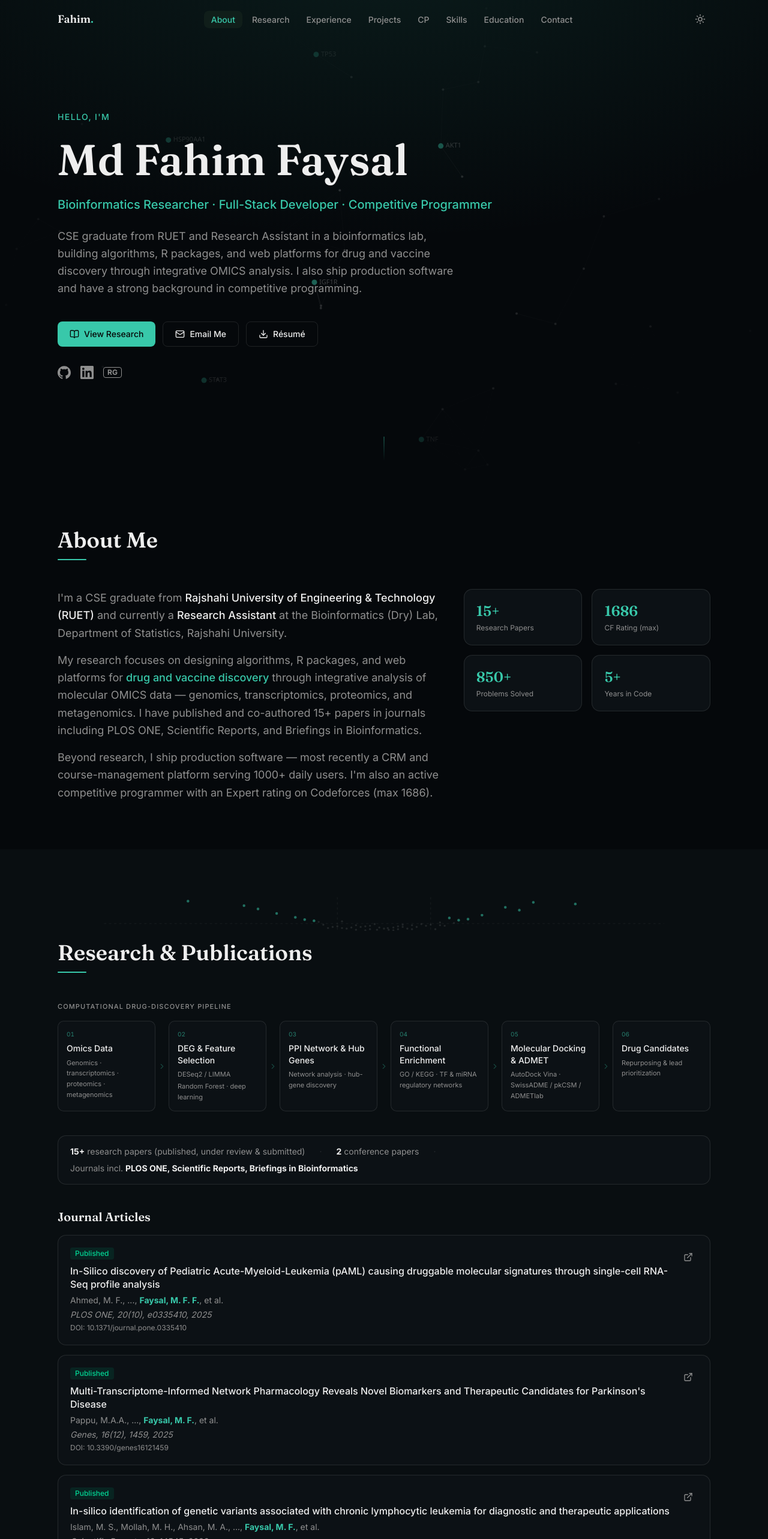
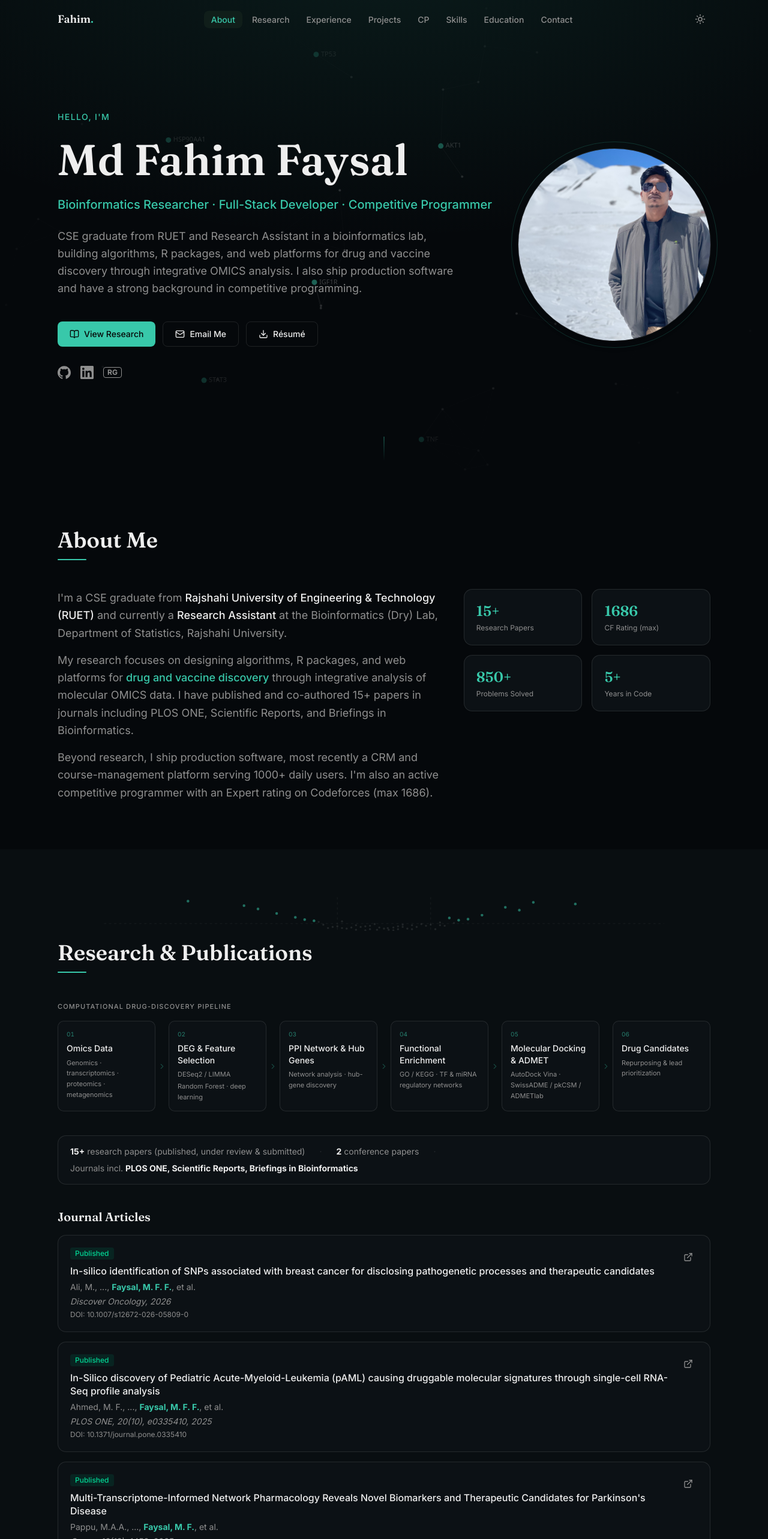
Before and after one commit to faysalfahim/Portfolio, a Next.js app: page / in a window 1280 px wide. Shown: the top 2566 px of the page at 60% size. Built offline with nearby package versions, Linux system fonts and the light colour scheme.

Commit message:
Updated the information

```diff
--- a/components/navbar.tsx
+++ b/components/navbar.tsx
@@ -54,7 +54,7 @@ export function Navbar() {
     return () => observer.disconnect();
   }, []);
 
-  const toggleTheme = () => setTheme(theme === "dark" ? "light" : "dark");
+  const toggleTheme = () => setTheme(theme === "dark" ? "light" : "light");
 
   return (
     <header
--- a/components/sections/about.tsx
+++ b/components/sections/about.tsx
@@ -21,12 +21,11 @@ export function About() {
           <p className="text-muted-foreground leading-relaxed text-base sm:text-lg">
             My research focuses on designing algorithms, R packages, and web platforms for{" "}
             <span className="text-primary font-medium">drug and vaccine discovery</span> through
-            integrative analysis of molecular OMICS data — genomics, transcriptomics, proteomics,
-            and metagenomics. I have published and co-authored 15+ papers in journals including
+            integrative analysis of molecular OMICS data. I have published and co-authored 15+ papers in journals including
             PLOS ONE, Scientific Reports, and Briefings in Bioinformatics.
           </p>
           <p className="text-muted-foreground leading-relaxed text-base sm:text-lg">
-            Beyond research, I ship production software — most recently a CRM and course-management
+            Beyond research, I ship production software, most recently a CRM and course-management
             platform serving 1000+ daily users. I&apos;m also an active competitive programmer
             with an Expert rating on Codeforces (max 1686).
           </p>
--- a/components/sections/hero.tsx
+++ b/components/sections/hero.tsx
@@ -1,6 +1,7 @@
 "use client";
 
 import { motion, type Variants } from "framer-motion";
+import Image from "next/image";
 import { Mail, Download, BookOpen } from "lucide-react";
 import { GithubIcon, LinkedinIcon } from "@/components/icons";
 import { siteConfig } from "@/data";
@@ -24,7 +25,6 @@ export function Hero() {
       id="hero"
       className="relative isolate overflow-hidden min-h-screen flex flex-col justify-center pt-20 pb-16"
     >
-      {/* PPI gene-interaction network — decorative background */}
       <div
         aria-hidden
         className="pointer-events-none absolute inset-0 -z-10 opacity-60"
@@ -36,18 +36,18 @@ export function Hero() {
         <GeneNetwork />
       </div>
 
-      {/* Subtle background gradient */}
       <div
         aria-hidden
         className="pointer-events-none absolute inset-0 -z-10 bg-[radial-gradient(ellipse_80%_60%_at_50%_-10%,oklch(0.621_0.137_175.4/0.12),transparent)] dark:bg-[radial-gradient(ellipse_80%_60%_at_50%_-10%,oklch(0.75_0.127_175.4/0.1),transparent)]"
       />
 
       <div className="max-w-6xl mx-auto px-4 sm:px-6 lg:px-8 w-full">
+        <div className="flex flex-col lg:flex-row items-center gap-12 lg:gap-8">
           <motion.div
             variants={container}
             initial="hidden"
             animate="show"
-          className="max-w-3xl"
+            className="max-w-3xl lg:flex-1"
           >
             <motion.p
               variants={item}
@@ -77,66 +77,55 @@ export function Hero() {
               {siteConfig.shortBio}
             </motion.p>
 
-          {/* CTA buttons */}
             <motion.div variants={item} className="mt-10 flex flex-wrap gap-3">
-            <a
-              href="#research"
-              className="inline-flex items-center gap-2 px-5 py-2.5 rounded-md bg-primary text-primary-foreground font-medium text-sm hover:opacity-90 transition-opacity focus-visible:outline-2 focus-visible:outline-offset-2 focus-visible:outline-primary"
-            >
+              <a href="#research" className="inline-flex items-center gap-2 px-5 py-2.5 rounded-md bg-primary text-primary-foreground font-medium text-sm hover:opacity-90 transition-opacity focus-visible:outline-2 focus-visible:outline-offset-2 focus-visible:outline-primary">
                 <BookOpen size={16} />
                 View Research
               </a>
-            <a
-              href={`mailto:${siteConfig.email}`}
-              className="inline-flex items-center gap-2 px-5 py-2.5 rounded-md border border-border text-foreground font-medium text-sm hover:bg-accent transition-colors focus-visible:outline-2 focus-visible:outline-offset-2 focus-visible:outline-primary"
-            >
+              <a href={`mailto:${siteConfig.email}`} className="inline-flex items-center gap-2 px-5 py-2.5 rounded-md border border-border text-foreground font-medium text-sm hover:bg-accent transition-colors focus-visible:outline-2 focus-visible:outline-offset-2 focus-visible:outline-primary">
                 <Mail size={16} />
                 Email Me
               </a>
-            <a
-              href={siteConfig.resumeUrl}
-              download
-              className="inline-flex items-center gap-2 px-5 py-2.5 rounded-md border border-border text-foreground font-medium text-sm hover:bg-accent transition-colors focus-visible:outline-2 focus-visible:outline-offset-2 focus-visible:outline-primary"
-            >
+              <a href={siteConfig.resumeUrl} download className="inline-flex items-center gap-2 px-5 py-2.5 rounded-md border border-border text-foreground font-medium text-sm hover:bg-accent transition-colors focus-visible:outline-2 focus-visible:outline-offset-2 focus-visible:outline-primary">
                 <Download size={16} />
                 Résumé
               </a>
             </motion.div>
 
-          {/* Social links */}
             <motion.div variants={item} className="mt-8 flex items-center gap-4">
-            <a
-              href={siteConfig.github}
-              target="_blank"
-              rel="noopener noreferrer"
-              aria-label="GitHub profile"
-              className="text-muted-foreground hover:text-foreground transition-colors"
-            >
+              <a href={siteConfig.github} target="_blank" rel="noopener noreferrer" aria-label="GitHub profile" className="text-muted-foreground hover:text-foreground transition-colors">
                 <GithubIcon width={22} height={22} />
               </a>
-            <a
-              href={siteConfig.linkedin}
-              target="_blank"
-              rel="noopener noreferrer"
-              aria-label="LinkedIn profile"
-              className="text-muted-foreground hover:text-foreground transition-colors"
-            >
+              <a href={siteConfig.linkedin} target="_blank" rel="noopener noreferrer" aria-label="LinkedIn profile" className="text-muted-foreground hover:text-foreground transition-colors">
                 <LinkedinIcon width={22} height={22} />
               </a>
-            <a
-              href={siteConfig.researchGate}
-              target="_blank"
-              rel="noopener noreferrer"
-              aria-label="ResearchGate profile"
-              className="text-muted-foreground hover:text-foreground transition-colors text-xs font-bold border border-current rounded px-1.5 py-0.5 leading-none"
-            >
+              <a href={siteConfig.researchGate} target="_blank" rel="noopener noreferrer" aria-label="ResearchGate profile" className="text-muted-foreground hover:text-foreground transition-colors text-xs font-bold border border-current rounded px-1.5 py-0.5 leading-none">
                 RG
               </a>
             </motion.div>
           </motion.div>
+
+          <motion.div
+            initial={{ opacity: 0, scale: 0.9 }}
+            animate={{ opacity: 1, scale: 1 }}
+            transition={{ duration: 0.6, ease: easeOut, delay: 0.2 }}
+            className="relative shrink-0 order-first lg:order-last"
+          >
+            <div className="relative w-56 h-56 sm:w-72 sm:h-72 lg:w-80 lg:h-80 rounded-full overflow-hidden ring-1 ring-border shadow-lg">
+              <Image
+                src="/profile.jpg"
+                alt="Md Fahim Faysal"
+                fill
+                priority
+                sizes="(max-width: 1024px) 288px, 320px"
+                className="object-cover"
+              />
+            </div>
+            <div aria-hidden className="absolute -inset-3 rounded-full border border-primary/20 -z-10" />
+          </motion.div>
+        </div>
       </div>
 
-      {/* Scroll cue */}
       <motion.div
         initial={{ opacity: 0 }}
         animate={{ opacity: 1 }}
--- a/components/sections/research.tsx
+++ b/components/sections/research.tsx
@@ -39,6 +39,7 @@ const groups: { status: PublicationStatus; heading: string }[] = [
   { status: "conference", heading: "Conference Papers" },
   { status: "under-review", heading: "Under Review" },
   { status: "submitted", heading: "Submitted" },
+  { status: "preprint", heading: "Preprint" },
 ];
 
 function highlightAuthor(text: string) {
--- a/data/index.ts
+++ b/data/index.ts
@@ -32,6 +32,16 @@ export interface Publication {
 
 export const publications: Publication[] = [
   // ───────── Published (journal) ─────────
+  {
+    title:
+      "In-silico identification of SNPs associated with breast cancer for disclosing pathogenetic processes and therapeutic candidates",
+    authors: "Ali, M., ..., Faysal, M. F. F., et al.",
+    venue: "Discover Oncology",
+    year: 2026,
+    status: "published",
+    doi: "10.1007/s12672-026-05809-0",
+    link: "https://doi.org/10.1007/s12672-026-05809-0",
+  },
   {
     title:
       "In-Silico discovery of Pediatric Acute-Myeloid-Leukemia (pAML) causing druggable molecular signatures through single-cell RNA-Seq profile analysis",
@@ -106,10 +116,10 @@ export const publications: Publication[] = [
   // ───────── Under review ─────────
   {
     title:
-      "Identification of Druggable Shared Host Key-Genes (shKGs) Linking Idiopathic Pulmonary Fibrosis (IPF) to Tuberculosis (TB) through RNA-Seq Analysis for Dual-Targeted Drug Repurposing",
+      "Identification of Shared Host Key-Genes (shKGs) Linking idiopathic pulmonary fibrosis (IPF) to Tuberculosis (TB) through RNA-Seq Profile Analysis for Dual-Targeted Diagnostic and Therapeutic Applications",
     authors: "Faysal, M. F. et al.",
-    venue: "Briefings in Bioinformatics",
-    year: 2025,
+    venue: "BioMedinformatics",
+    year: 2026,
     status: "under-review",
   },
   {
@@ -117,32 +127,34 @@ export const publications: Publication[] = [
       "Computational identification of shared host key-genes and their mechanisms linking type-2 diabetes to tuberculosis, followed by dual-targeted drug repurposing",
     authors: "Faysal, M. F. et al.",
     venue: "Infection, Genetics and Evolution",
-    year: 2025,
+    year: 2026,
     status: "under-review",
   },
   {
     title:
-      "Computational discovery of common host key-genes (chKGs) and their mechanisms associated with Dengue–SARS-CoV-2 co-infection for exploring common therapies through integrated RNA-seq profile analysis",
+      "Identification of shared host key-genes and molecular mechanisms associated with Dengue-SARS-CoV-2 coinfection through integrated RNA-seq profile analysis for prioritizing therapeutic candidates",
     authors: "Tasfia Noor, Faysal, M. F. et al.",
-    venue: "PLOS ONE",
-    year: 2025,
+    venue: "Viruses",
+    year: 2026,
     status: "under-review",
   },
 
   // ───────── Submitted ─────────
-  {
-    title: "Type-2 diabetes & dengue virus, common drug repurposing",
-    authors: "Faysal, M. F. et al.",
-    venue: "Scientific Reports",
-    year: 2025,
-    status: "submitted",
-  },
 
   // ───────── Preprints (verify status — these DOIs look like self-archived/preprint records) ─────────
   {
-    title: "n silico transcriptomic analysis reveals shared molecular signatures and immune-associated pathways between Hashimoto’s thyroiditis and type 2 diabetes with exploratory drug repurposing", // could not be resolved via search
-    authors: "Sharma, Ovi et al.", // TODO: confirm
-    venue: "Preprint",
+    title: "FlexAutoDock: A Flexible Platform for Automated Molecular Docking and Virtual Screening of Natural and Synthetic Compounds", // could not be resolved via search
+    authors: "Ahmed, M.F, Faysal, M.F, et al.", // TODO: confirm
+    venue: "bioRxiv",
+    year: 2026,
+    status: "preprint",
+    doi: "10.64898/2026.08.11.744098",
+    link: "https://doi.org/10.64898/2026.08.11.744098",
+  },
+  {
+    title: "In silico transcriptomic analysis reveals shared molecular signatures and immune-associated pathways between Hashimoto’s thyroiditis and type 2 diabetes with exploratory drug repurposing", // could not be resolved via search
+    authors: "Sharma, Ovi,.., Faysal, M.F, et al.", // TODO: confirm
+    venue: "bioRxiv",
     year: 2026,
     status: "preprint",
     doi: "10.64898/2026.02.16.706089",
@@ -198,44 +210,20 @@ export const projects: Project[] = [
     tags: ["TypeScript", "Scheduling", "Algorithms"],
   },
   {
-    name: "Car-parking",
-    description:
-      "A car-parking management system for tracking slot availability and vehicle entry/exit records.",
-    language: "JavaScript",
-    repoUrl: "https://github.com/faysalfahim/Car-parking",
-    tags: ["JavaScript", "Management System"],
+    name: "FlexAutoDock",
+    description:"FlexAutoDock eases the hassle of non-tech researchers to explore the molecular docking analysis with just a few clicks.",
+    language: "Python",
+    repoUrl: "https://github.com/faysalfahim/FlexAutodock",
+    tags: ["Python","TypeScript", "Docking Platform"],
   },
   {
-    name: "Movie-List",
-    description:
-      "A movie browsing web app that lets users search, list, and manage their favourite films.",
-    language: "JavaScript",
-    repoUrl: "https://github.com/faysalfahim/Movie-List",
-    tags: ["JavaScript", "Web App", "API"],
+    name: "FootyLive",
+    description:"Trying to accumulate the whole football world in a place to easily track down all the info.",
+    language: "TypeScript",
+    repoUrl: "https://github.com/faysalfahim/FootyLive",
+    tags: ["TypeScript", "Live Scores", "Transfer Updates"],
   },
-  {
-    name: "URL-shortener",
-    description: "A lightweight URL-shortening service that generates and resolves short links.",
-    language: "JavaScript",
-    repoUrl: "https://github.com/faysalfahim/URL-shortener",
-    tags: ["JavaScript", "Backend", "REST API"],
-  },
-  {
-    name: "Social-Media-Analytics",
-    description:
-      "A dashboard for aggregating and visualising social-media engagement metrics across platforms.",
-    language: "JavaScript",
-    repoUrl: "https://github.com/faysalfahim/Social-Media-Analytics",
-    tags: ["JavaScript", "Analytics", "Dashboard"],
-  },
-  {
-    name: "Codeforces",
-    description:
-      "Archive of competitive-programming solutions across hundreds of Codeforces problems in C++.",
-    language: "C++",
-    repoUrl: "https://github.com/faysalfahim/Codeforces",
-    tags: ["C++", "Competitive Programming"],
-  },
+
 ];
 
 export interface CPStat {
@@ -314,9 +302,8 @@ export const skillGroups: SkillGroup[] = [
       "ComplexHeatmap",
       "Plotly",
       "Biomarker Discovery",
-      "Molecular Docking (AutoDock Vina)",
-      "ADMET (SwissADME, pkCSM, ADMETlab)",
-      "Drug Repurposing Pipelines",
+      "Molecular Docking",
+      "ADMET Analysis",
     ],
   },
   {
@@ -339,7 +326,7 @@ export const education: EducationEntry[] = [
     institution: "Rajshahi University of Engineering & Technology (RUET)",
     location: "Rajshahi, Bangladesh",
     period: "2019 – 2024",
-    result: "CGPA 3.31 / 4.00",
+    result: "CGPA 3.31 / 4.00 (Last 4 semesters AVG 3.50/4.00 )",
   },
   {
     degree: "Higher Secondary Certificate (HSC)",
--- a/package.json
+++ b/package.json
@@ -3,7 +3,7 @@
   "version": "0.1.0",
   "private": true,
   "scripts": {
-    "dev": "next dev",
+    "dev": "next dev --webpack",
     "build": "next build",
     "start": "next start",
     "lint": "eslint"
```
Also changed, not shown: public/profile.jpg (added). Lines whose indentation alone changed are shown as unchanged.
